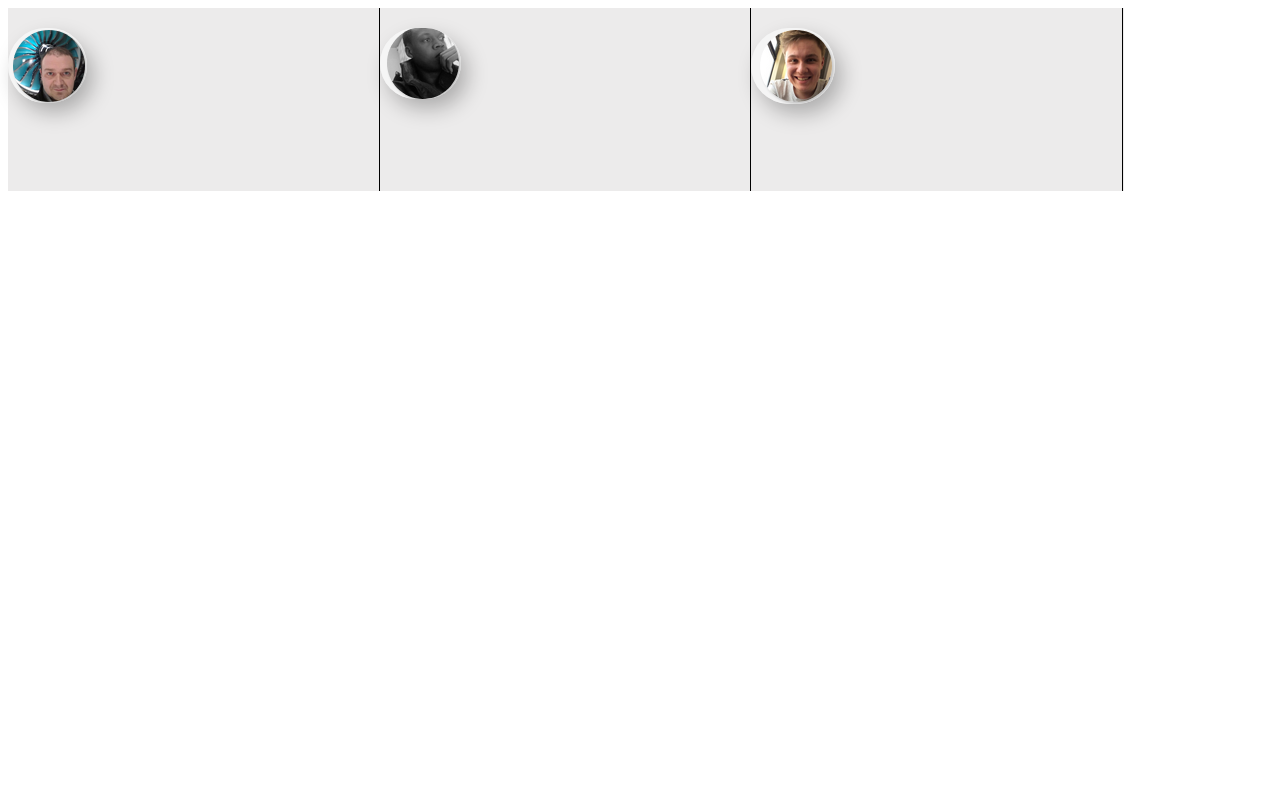
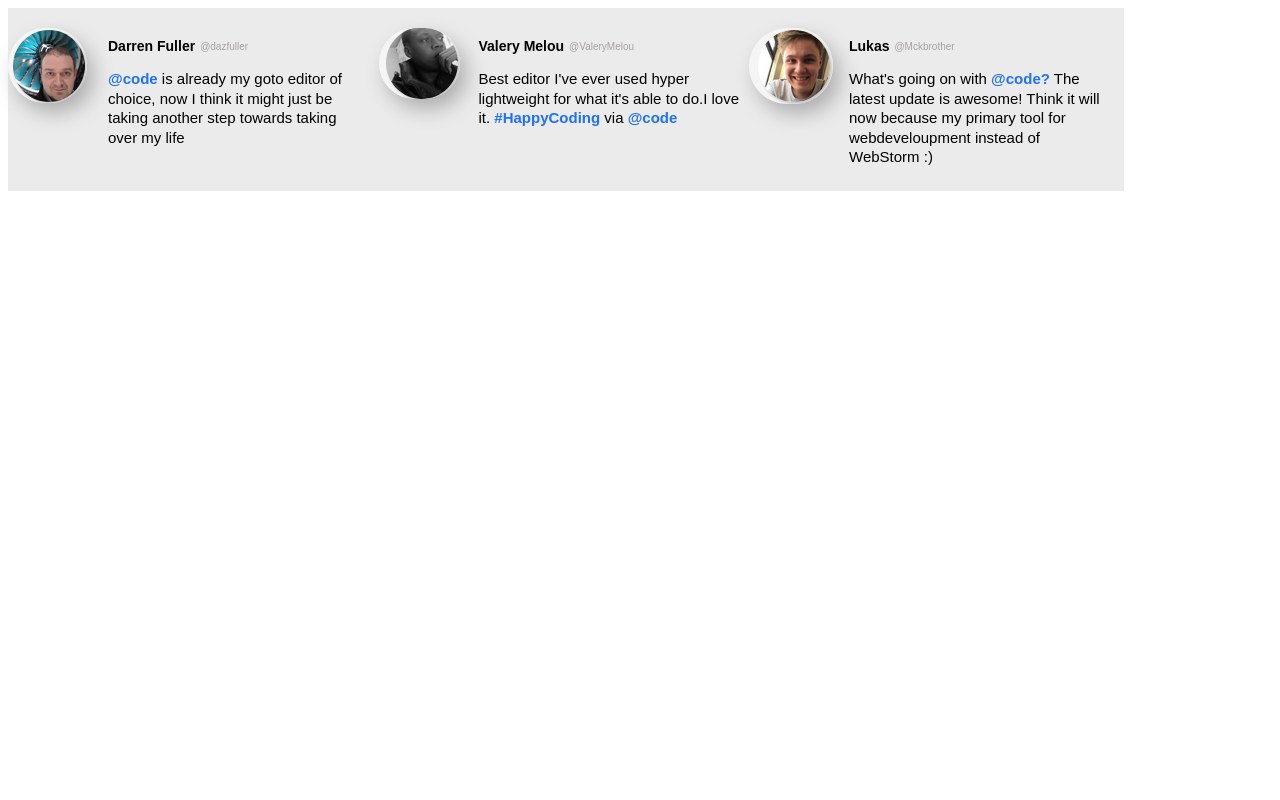
Before and after one commit to Pikeran/DIW, a PHP site: page /code.html in a window 1280 px wide. Run offline with PHP 8.4, Linux system fonts and the light colour scheme.

Commit message:
finalización

```diff
--- a/code/code.css
+++ b/code/code.css
@@ -1,3 +1,7 @@
+body{
+font-family:sans-serif;
+}
+
 .contenedor{
 width: 1116px;
 height: 183px;
@@ -6,7 +10,6 @@ background: #ecebeb;
 float: left;
 }
 .persona{
-border-right: 1px solid;
 width: 33.2%;
 height: 100%;
 float: left;
@@ -18,8 +21,9 @@ float: left;
 
 }
 .comentario{
+    padding-top: 30px;
     height:100%;
-    width:270.5px;
+    width:260.5px;
     float: left;
 }
 img{
@@ -32,3 +36,26 @@ img{
     -moz-box-shadow: 7px 10px 21px -1px rgba(0,0,0,0.28);
     box-shadow: 7px 10px 21px -1px rgba(0,0,0,0.28);
 }
+.nombre{
+float: left;
+font-size: 14px;
+font-weight: 600;
+}
+.twiter{
+padding-top: 3px;
+padding-left: 5px;
+float: left;
+font-size: 10px;
+color:#a4a1a1;
+}
+.commit{
+ float: left;
+}
+p{
+  font-size: 15px;
+  line-height: 130%;
+  font-weight: 300;
+}
+strong{
+    color:#1f71f8;
+}
--- a/code/code.html
+++ b/code/code.html
@@ -12,7 +12,14 @@
             <img src="1.png"></img>
         </div>
         <div class="comentario">
-
+            <span class="nombre">Darren Fuller</span><span class="twiter">@dazfuller</span>
+            <div class="commit">
+              <p><strong>@code</strong> is already my goto editor
+               of choice, now I think it might just
+               be taking another step towards
+               taking over my life
+              </p>
+            </div>
         </div>
     </div>
     <div class="persona">
@@ -20,16 +27,36 @@
                     <img src="2.png"></img>
             </div>
             <div class="comentario">
+                    <span class="nombre">Valery Melou</span><span class="twiter">@ValeryMelou</span>
+                    <div class="commit">
+                            <p>
+                             Best editor I've ever used
+                             hyper lightweight for what it's
+                             able to do.I love it.
+                             <strong>#HappyCoding</strong> via <strong>@code</strong>
+                            </p>
+                          </div>
 
-            </div>
+                </div>
     </div>
     <div class="persona">
             <div class="imagen">
                     <img src="3.png"></img>
             </div>
             <div class="comentario">
+                    <span class="nombre">Lukas</span><span class="twiter">@Mckbrother</span>
+                    <div class="commit">
+                            <p>
+                            What's going on with <strong>@code?</strong>
+                            The latest update is awesome!
+                            Think it will now because my primary tool for webdeveloupment
+                            instead of WebStorm :)
 
-            </div>
+                            </p>
+                          </div>
+
+
+                </div>
     </div>
 </div>
 
```
